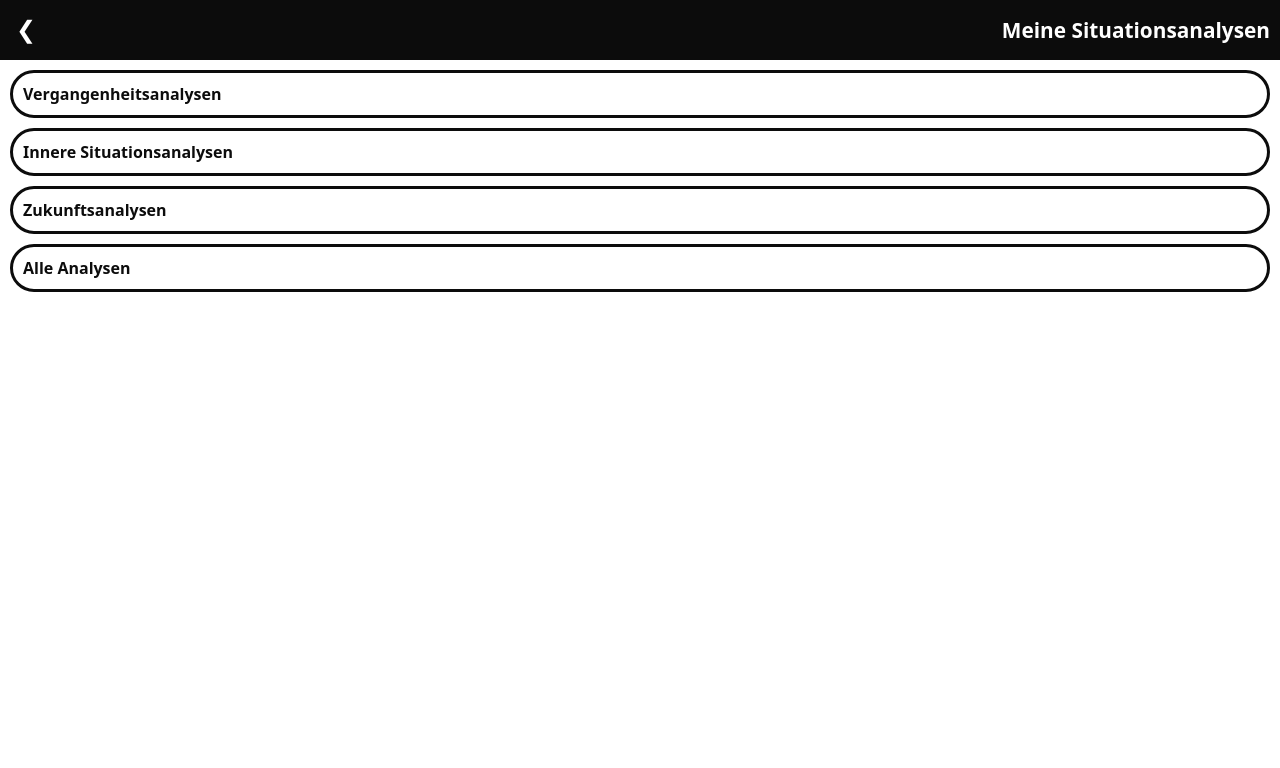
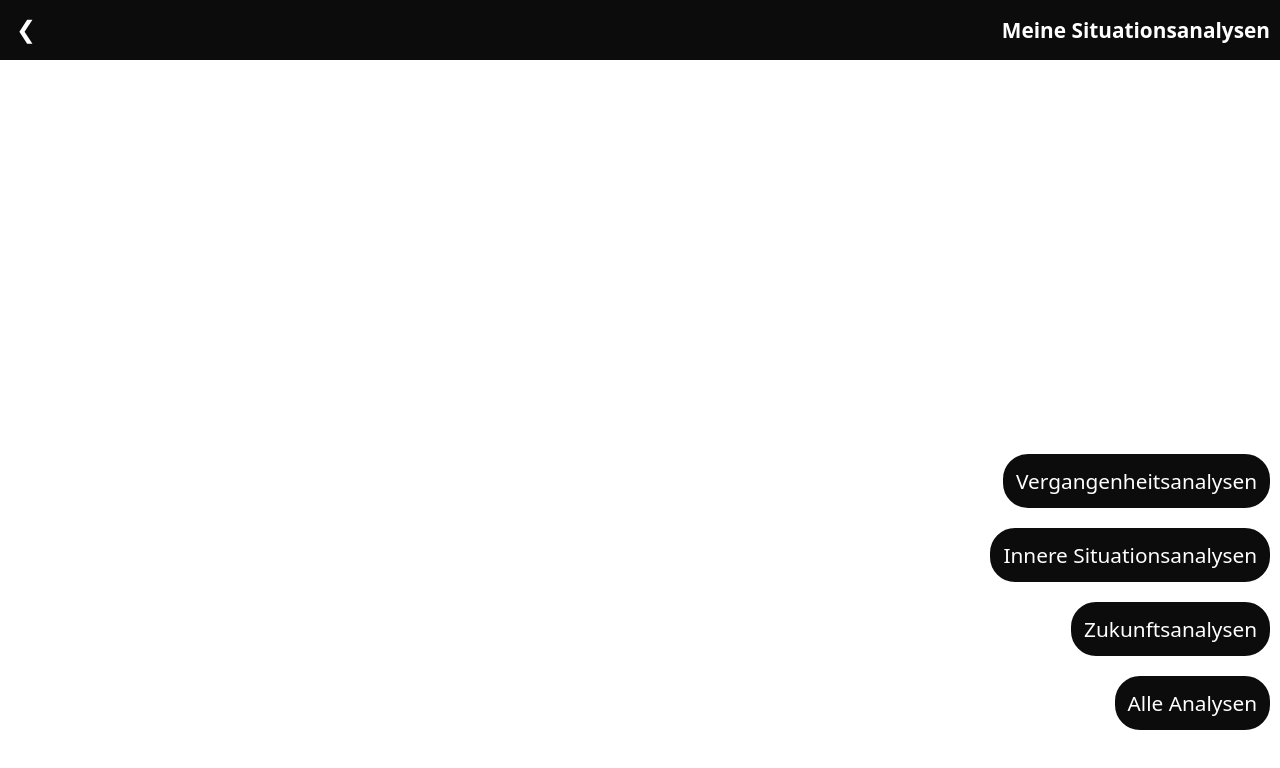
Before and after one commit to vaupunkt/cbaspCompanion, a Next.js app: page /myanalyses in a window 1280 px wide. Shown: the top 768 px of the page. Built offline with nearby package versions, Linux system fonts and the light colour scheme.

Commit message:
added styling

```diff
--- /dev/null
+++ b/components/NavigationContainer/NavigationContainer.style.js
@@ -0,0 +1,12 @@
+import { styled } from "styled-components";
+
+export const StyledNavigationContainer = styled.div`
+  position: absolute;
+  display: flex;
+  flex-direction: column;
+
+  ${(props) => (props.right ? "right: 0px" : "")};
+  ${(props) => (props.left ? "left: 0px" : "")};
+  ${(props) => (props.top ? "top: 60px" : "")};
+  ${(props) => (props.bottom ? "bottom: 60px" : "")};
+`;
--- /dev/null
+++ b/components/NavigationContainer/index.js
@@ -0,0 +1,20 @@
+import { StyledNavigationContainer } from "./NavigationContainer.style";
+
+export default function NavigationContainer({
+  top,
+  left,
+  right,
+  bottom,
+  children,
+}) {
+  return (
+    <StyledNavigationContainer
+      top={top}
+      left={left}
+      right={right}
+      bottom={bottom}
+    >
+      {children}
+    </StyledNavigationContainer>
+  );
+}
--- /dev/null
+++ b/components/NavigationLink/NavigationLink.style.js
@@ -0,0 +1,26 @@
+import { styled } from "styled-components";
+import Link from "next/link";
+
+export const StyledNavigationLink = styled(Link)`
+  border: solid;
+  border-color: var(--mainDarkColor);
+  padding: 10px;
+  margin: 10px;
+  border-radius: 25px;
+  color: var(--mainLightColor);
+  background-color: var(--mainDarkColor);
+  text-decoration: none;
+  font-size: 1.3em;
+  align-self: flex-end;
+
+  &:hover {
+    background-color: color-mix(
+      in srgb,
+      var(--mainDarkColor) 80%,
+      var(--mainLightColor)
+    );
+  }
+  &:active {
+    box-shadow: inset 0px 0px 5px var(--mainLightColor);
+  }
+`;
--- /dev/null
+++ b/components/NavigationLink/index.js
@@ -0,0 +1,6 @@
+import NavigationContainer from "../NavigationContainer";
+import { StyledNavigationLink } from "./NavigationLink.style";
+
+export default function NavigationLink({ href, children }) {
+  return <StyledNavigationLink href={href}>{children}</StyledNavigationLink>;
+}
--- a/pages/myanalyses/index.js
+++ b/pages/myanalyses/index.js
@@ -5,33 +5,25 @@ import {
   EntryListTitle,
 } from "@/components/EntryList/EntryList.style";
 import Header from "@/components/Header";
+import NavigationContainer from "@/components/NavigationContainer";
+import NavigationLink from "@/components/NavigationLink";
 
 export default function MyAnalysesPage() {
   return (
     <>
       <Header backButton title="Meine Situationsanalysen" />
-      <EntryListContainer>
-        <EntryListItemLink href="./pastanalyses">
-          <EntryListItem>
-            <EntryListTitle>Vergangenheitsanalysen</EntryListTitle>
-          </EntryListItem>
-        </EntryListItemLink>
-        <EntryListItemLink href="./innersituationanalyses">
-          <EntryListItem>
-            <EntryListTitle>Innere Situationsanalysen</EntryListTitle>
-          </EntryListItem>
-        </EntryListItemLink>
-        <EntryListItemLink href="./futureanalyses">
-          <EntryListItem>
-            <EntryListTitle>Zukunftsanalysen</EntryListTitle>
-          </EntryListItem>
-        </EntryListItemLink>
-        <EntryListItemLink href="./allentries">
-          <EntryListItem>
-            <EntryListTitle>Alle Analysen</EntryListTitle>
-          </EntryListItem>
-        </EntryListItemLink>
-      </EntryListContainer>
+      <NavigationContainer bottom right>
+        <NavigationLink href="./pastanalyses">
+          Vergangenheitsanalysen
+        </NavigationLink>
+        <NavigationLink href="./innersituationanalyses">
+          Innere Situationsanalysen
+        </NavigationLink>
+        <NavigationLink href="./futureanalyses">
+          Zukunftsanalysen
+        </NavigationLink>
+        <NavigationLink href="./allentries">Alle Analysen</NavigationLink>
+      </NavigationContainer>
     </>
   );
 }
```
Also changed, not shown: pages/index.js (+5 -13 lines).
